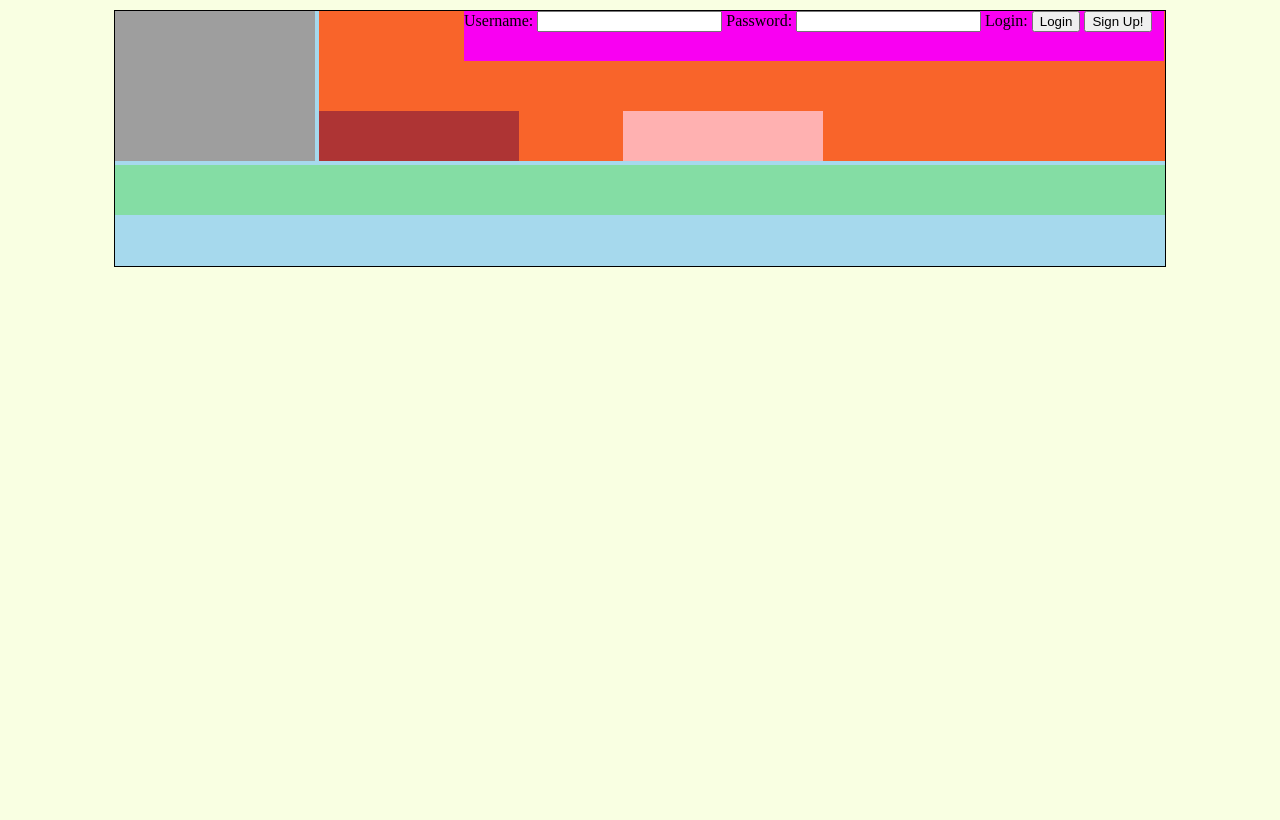
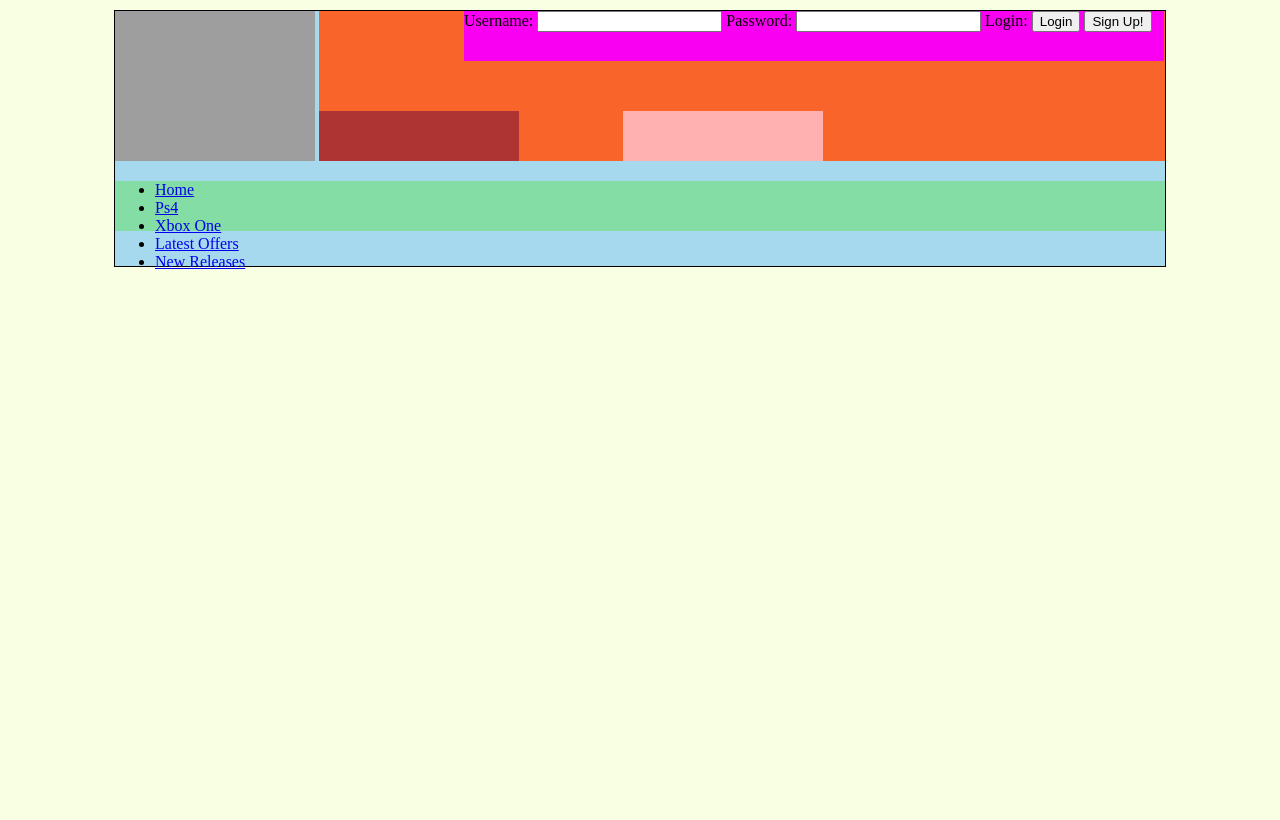
Before and after one commit to JayMoore321/Group-1, a PHP site: page /template-page.php in a window 1280 px wide. Run offline with PHP 8.4, Linux system fonts and the light colour scheme; grey boxes are pictures that could not be loaded.

Commit message:
Update template-page.php

```diff
--- a/template-page.php
+++ b/template-page.php
@@ -18,6 +18,16 @@
 </div>
 <div class="Nav_Bar">
 
+<div id='nav'>
+<ul>
+   <li class='active'><a href='#'><span>Home</span></a></li>
+   <li><a href='#'><span>Ps4</span></a></li>
+   <li><a href='#'><span>Xbox One</span></a></li>
+   <li><a href='#'><span>Latest Offers</span></a></li>
+   <li class='last'><a href='#'><span>New Releases</span></a></li>
+</ul>
+
+
 </div>
 </div>
 
```
